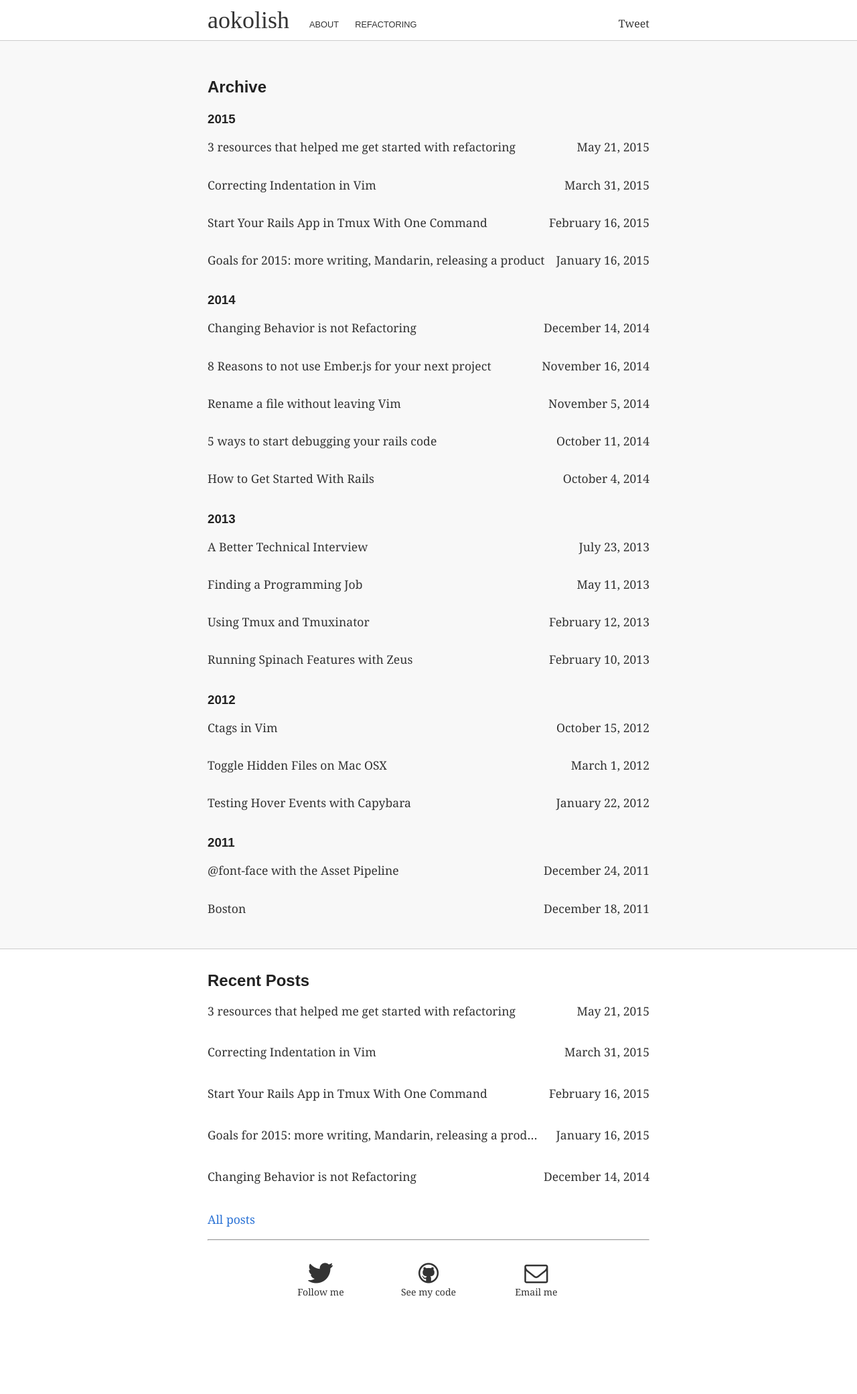
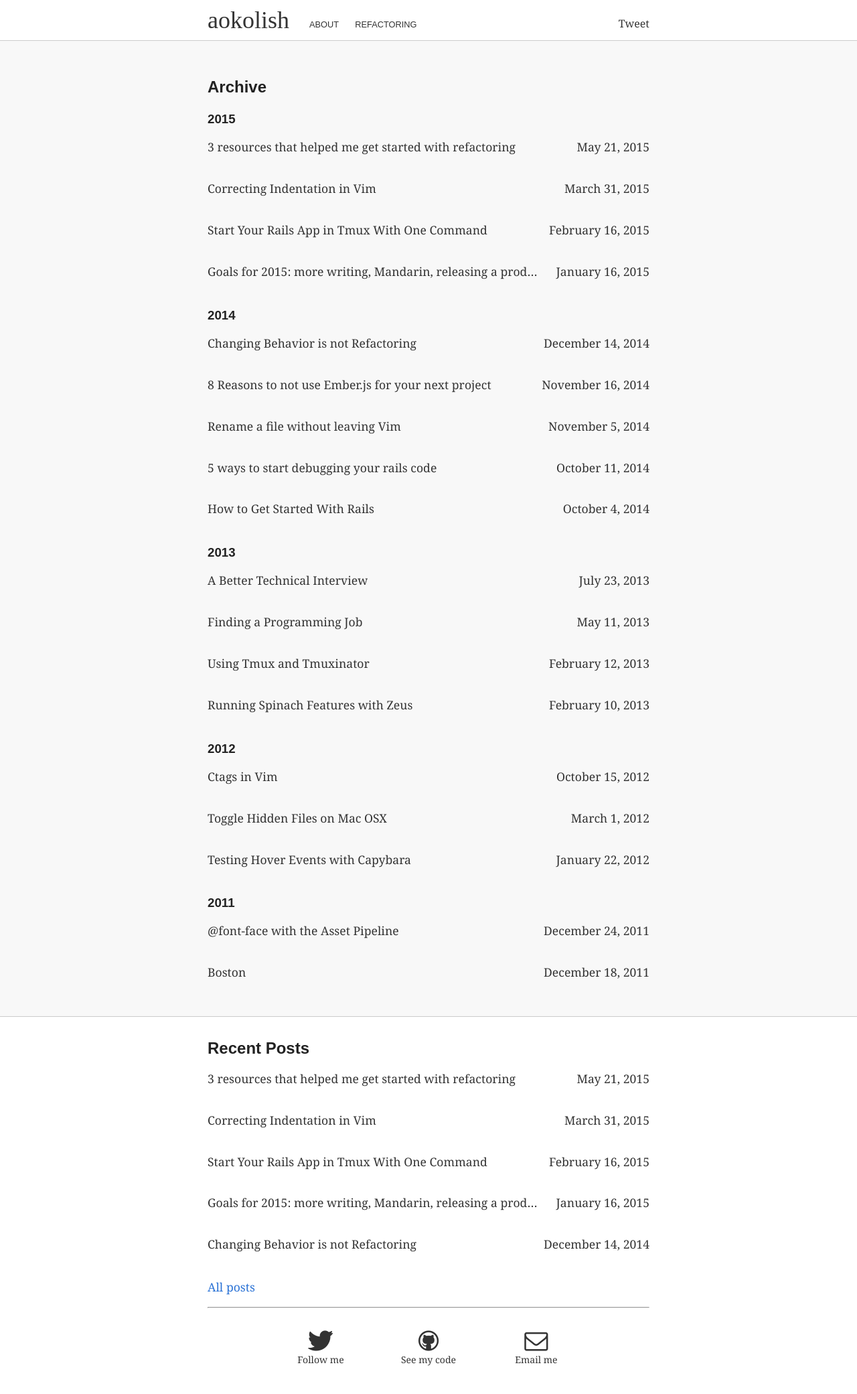
Before and after one commit to ao140505/ao140505.github.io, a Jekyll site: the page built from archive/index.html, in a window 1280 px wide. Shown: the whole page at 67% size. Built offline with Jekyll 4.4.1, drawn with Linux system fonts in a browser that asks for light colours; some web fonts are replaced; Markdown is read by kramdown in place of the engine named in the settings; comment, search, counter and statistics services are not loaded; before the commit the page ends 1979 px from its top, so only the background shows below that.

Commit message:
fix text wrapping on archive page

```diff
--- a/archive/index.html
+++ b/archive/index.html
@@ -16,7 +16,8 @@
     {% endunless %}
 
     <a class="post-link" href="{{ post.url }}">
-      <p class="post">{{ post.title }}
+      <p class="post">
+        <span class="post-title">{{ post.title }}</span>
         <span class="post-date">{{ post.date | date: "%B %e, %Y"}}</span>
       </p>
     </a>
```
